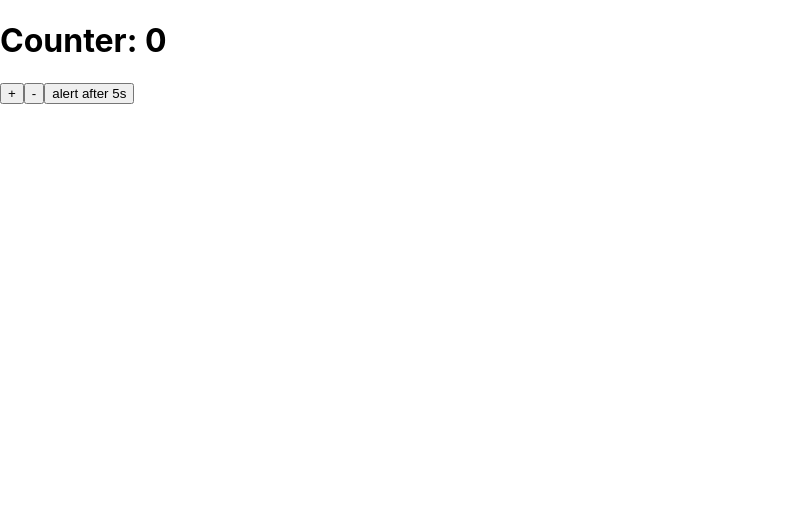
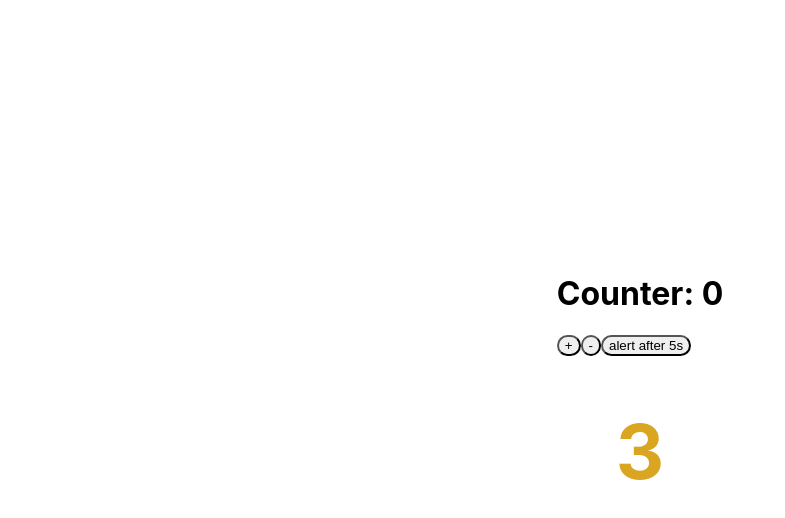
Before and after one commit to alexxuyaowen/counter, a React (Create React App) app: page / in a window 1280 px wide. Both pictures are taken after a click on the button "alert after 5s". Shown: the top 518 px of the page, without its empty margins (0-785 px from the left). Built offline with nearby package versions, Linux system fonts and the light colour scheme; the HTML template or start-up script is replaced by a standard one.

Commit message:
+countdown & styling

```diff
--- /dev/null
+++ b/src/components/Button.css
@@ -0,0 +1,8 @@
+button {
+  cursor: pointer;
+  border-radius: 20px;
+}
+
+button:hover {
+  background-color: #d3d3d3;
+}
--- a/src/components/Button.jsx
+++ b/src/components/Button.jsx
@@ -1,3 +1,5 @@
+import './Button.css';
+
 const Button = props => (
   <button onClick={props.onClick}>{props.children}</button>
 );
--- /dev/null
+++ b/src/components/Countdown.css
@@ -0,0 +1,5 @@
+.countdown {
+  text-align: center;
+  color: goldenrod;
+  font-size: 75px;
+}
--- /dev/null
+++ b/src/components/Countdown.jsx
@@ -0,0 +1,18 @@
+import { useState } from 'react';
+import './Countdown.css';
+
+const Countdown = () => {
+  const [second, setSecond] = useState(5);
+
+  if (second >= 0) {
+    setTimeout(() => {
+      setSecond(second - 1);
+    }, 990);
+  } else {
+    setSecond(5);
+  }
+
+  return <h1 className='countdown'>{second}</h1>;
+};
+
+export default Countdown;
--- a/src/components/Counter.jsx
+++ b/src/components/Counter.jsx
@@ -1,8 +1,10 @@
 import { useState } from 'react';
 import Button from './Button';
+import Countdown from './Countdown';
 
 const Counter = () => {
   const [count, setCount] = useState(0);
+  const [show, setShow] = useState(false);
 
   const increaseHandler = () => {
     setCount(prev => prev + 1);
@@ -12,15 +14,20 @@ const Counter = () => {
     setCount(prev => prev - 1);
   };
 
-  let alertHandler = () => {
+  const alertHandler = () => {
+    !show &&
       setTimeout(() => {
-      let alerted = false;
+        let alerted = false; // prevent double alerts
         setCount(prev => {
           !alerted && alert(prev);
           alerted = true;
           return prev;
         });
+
+        setShow(false);
       }, 5000);
+
+    setShow(true);
   };
 
   return (
@@ -29,6 +36,7 @@ const Counter = () => {
       <Button onClick={increaseHandler}>+</Button>
       <Button onClick={decreaseHandler}>-</Button>
       <Button onClick={alertHandler}>alert after 5s</Button>
+      {show && <Countdown />}
     </div>
   );
 };
--- a/src/index.css
+++ b/src/index.css
@@ -5,6 +5,10 @@ body {
     sans-serif;
   -webkit-font-smoothing: antialiased;
   -moz-osx-font-smoothing: grayscale;
+  display: flex;
+  justify-content: center;
+  align-items: center;
+  height: 100vh;
 }
 
 code {
```
Lines whose indentation alone changed are shown as unchanged.
